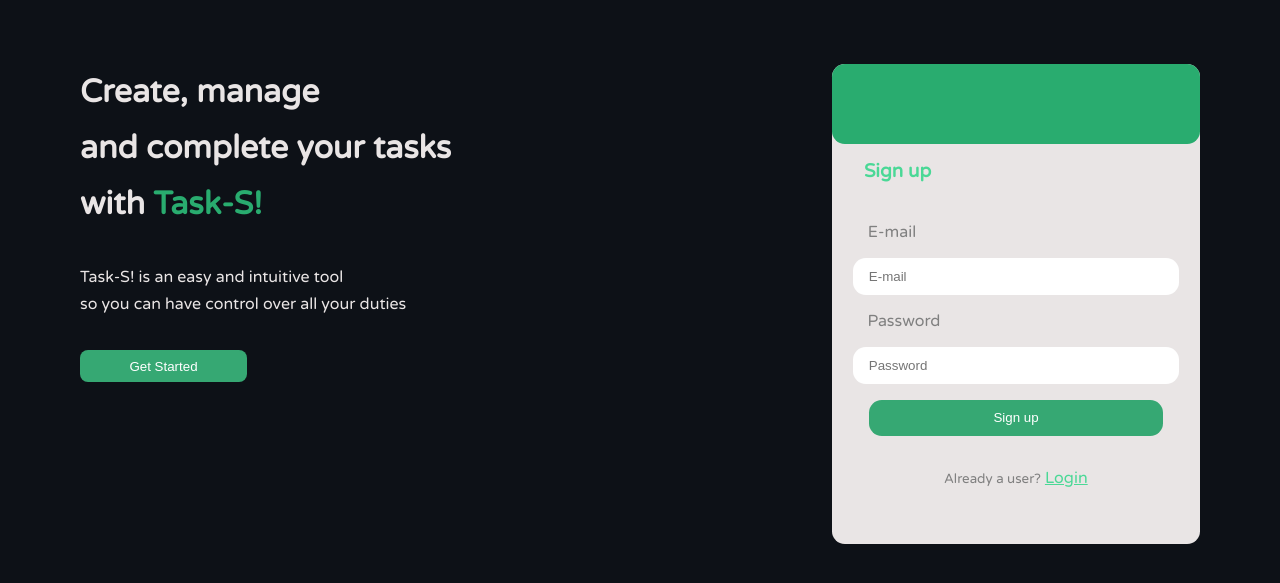
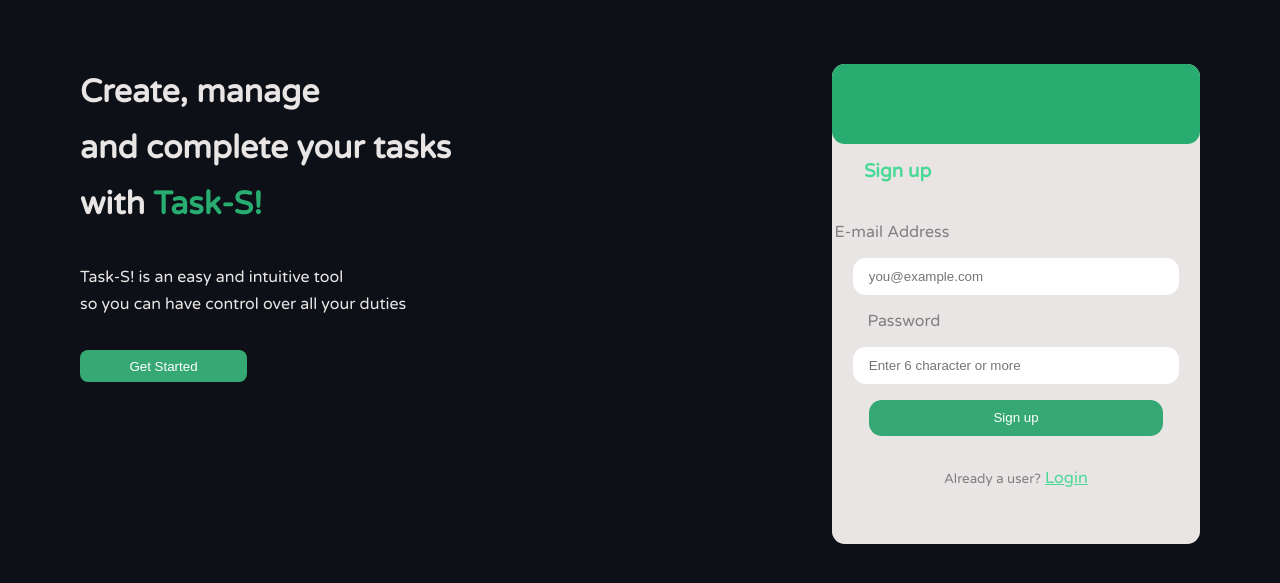
Before and after one commit to diogenesOliver/Task-s, a Node project: template src/public/pages/signUpPage.ejs in a window 1280 px wide. Shown: the top 583 px of the page. Run offline with Node 20 templates, Linux system fonts and the light colour scheme; the template is opened without the code that fills it, so the values that code supplies are empty; style sheets or scripts are compiled from the project's sources.

Commit message:
Changing placeholder

```diff
--- a/src/public/pages/loginPage.ejs
+++ b/src/public/pages/loginPage.ejs
@@ -23,11 +23,11 @@
 
             <form action="" method="post">
 
-                <label for="email"> E-mail </label>
-                <input type="text" name="email" id="userEmail" placeholder="E-mail">
+                <label for="email"> E-mail Address</label>
+                <input type="text" name="email" id="userEmail" placeholder="you@example.com">
 
                 <label for="password"> Password </label>
-                <input type="password" name="password" id="userPassword" placeholder="Password">
+                <input type="password" name="password" id="userPassword" placeholder="Enter 6 character or more">
 
                 <button id="buttonLogin" type="submit"> Login </button>
             </form>
--- a/src/public/pages/signUpPage.ejs
+++ b/src/public/pages/signUpPage.ejs
@@ -23,11 +23,11 @@
 
             <form action="/api/auth" method="post">
 
-                <label for="email"> E-mail </label>
-                <input type="text" name="email" id="userEmail" placeholder="E-mail">
+                <label for="email"> E-mail Address</label>
+                <input type="text" name="email" id="userEmail" placeholder="you@example.com">
 
                 <label for="password"> Password </label>
-                <input type="password" name="password" id="userPassword" placeholder="Password">
+                <input type="password" name="password" id="userPassword" placeholder="Enter 6 character or more">
 
                 <button id="buttonLogin" type="submit"> Sign up </button>
             </form>
```
